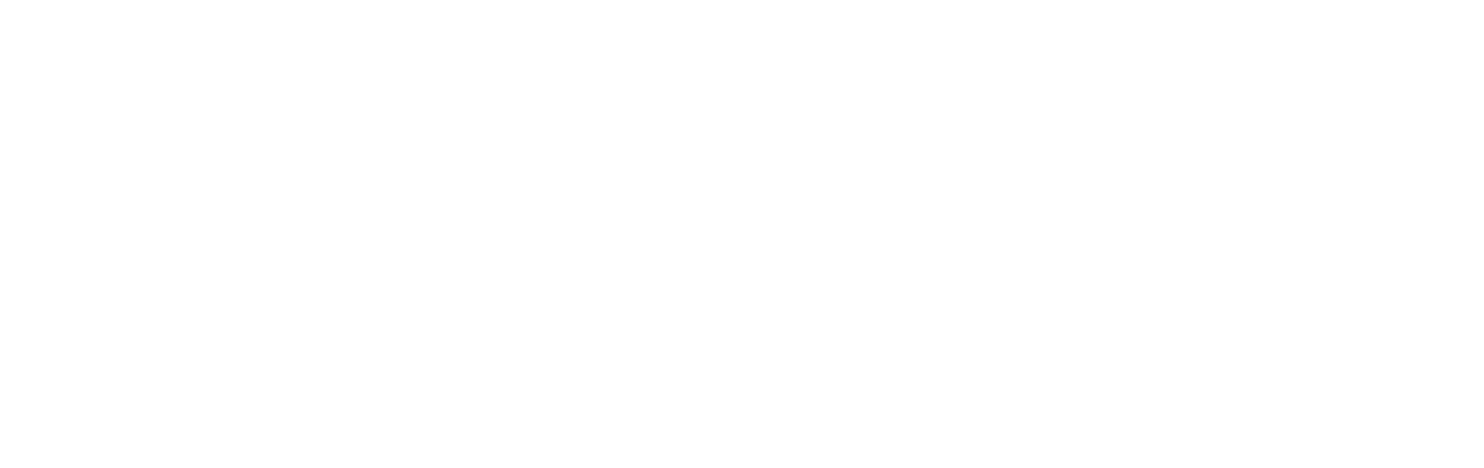
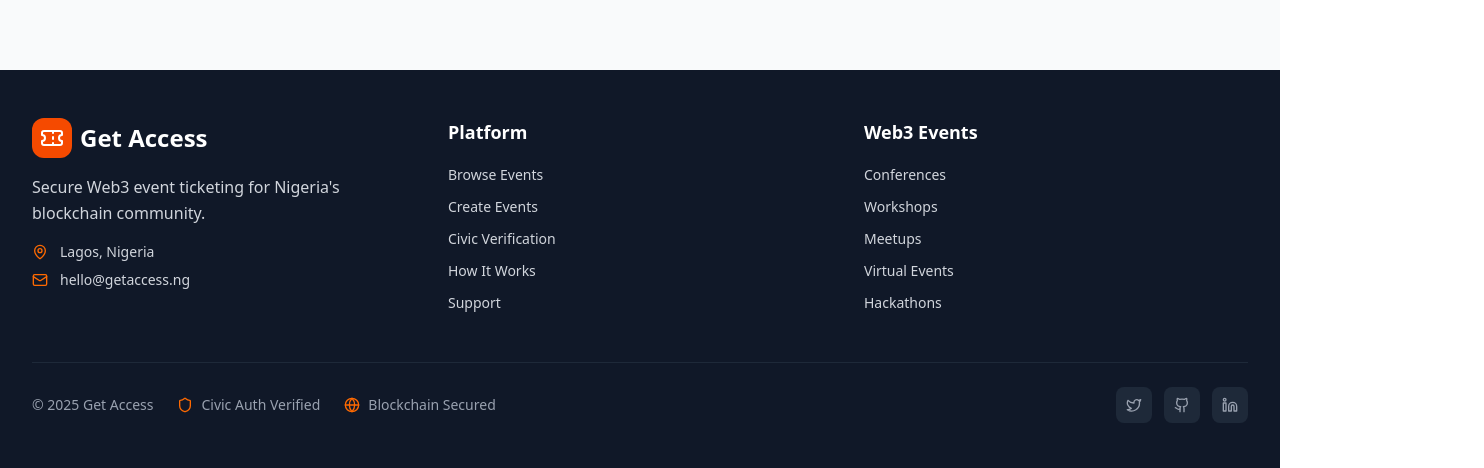
Before and after one commit to vector-10/get-access, a Next.js app: page / in a window 1280 px wide. Shown: the part 3610-4078 px from the top of the page, 1484 px wide, since content can reach past the window. Before the commit the page ends 3501 px from the top, so only its background shows below. Built offline with nearby package versions, Linux system fonts and the light colour scheme; no server answers.

Commit message:
chore: updates

```diff
--- a/app/page.tsx
+++ b/app/page.tsx
@@ -3,6 +3,7 @@
 import Events from "@/components/Events"
 import Partners from "@/components/Partners";
 import Process from  "@/components/Process"
+import Footer from "@/components/Footer";
 
 
 
@@ -14,6 +15,7 @@
       <Events />
       <Partners />
       <Process />
+      <Footer />
     </div>
   );
 }
--- a/components/Footer.tsx
+++ b/components/Footer.tsx
@@ -0,0 +1,99 @@
+import React from 'react';
+import {
+  Mail,
+  MapPin,
+  Twitter,
+  Github,
+  Linkedin,
+  Ticket,
+  Shield,
+  Globe
+} from 'lucide-react';
+
+const Footer = () => {
+  return (
+    <footer className="bg-gray-900 text-white">
+      <div className="max-w-7xl mx-auto px-4 md:px-8 py-12">
+        <div className="grid grid-cols-1 md:grid-cols-3 gap-8">
+
+          <div>
+            <div className="flex items-center space-x-2 mb-4">
+              <div className="w-10 h-10 bg-orange-600 rounded-xl flex items-center justify-center">
+                <Ticket className="h-6 w-6 text-white" />
+              </div>
+              <span className="text-2xl font-bold">Get Access</span>
+            </div>
+
+            <p className="text-gray-300 mb-4 leading-relaxed">
+              Secure Web3 event ticketing for Nigeria's blockchain community.
+            </p>
+
+            <div className="space-y-2">
+              <div className="flex items-center space-x-3 text-gray-300">
+                <MapPin className="h-4 w-4 text-orange-500" />
+                <span className="text-sm">Lagos, Nigeria</span>
+              </div>
+              <div className="flex items-center space-x-3 text-gray-300">
+                <Mail className="h-4 w-4 text-orange-500" />
+                <span className="text-sm">hello@getaccess.ng</span>
+              </div>
+            </div>
+          </div>
+
+          <div>
+            <h3 className="text-lg font-semibold mb-4">Platform</h3>
+            <ul className="space-y-2">
+              <li><a href="#" className="text-gray-300 hover:text-orange-400 transition-colors text-sm">Browse Events</a></li>
+              <li><a href="#" className="text-gray-300 hover:text-orange-400 transition-colors text-sm">Create Events</a></li>
+              <li><a href="#" className="text-gray-300 hover:text-orange-400 transition-colors text-sm">Civic Verification</a></li>
+              <li><a href="#" className="text-gray-300 hover:text-orange-400 transition-colors text-sm">How It Works</a></li>
+              <li><a href="#" className="text-gray-300 hover:text-orange-400 transition-colors text-sm">Support</a></li>
+            </ul>
+          </div>
+
+          <div>
+            <h3 className="text-lg font-semibold mb-4">Web3 Events</h3>
+            <ul className="space-y-2">
+              <li><a href="#" className="text-gray-300 hover:text-orange-400 transition-colors text-sm">Conferences</a></li>
+              <li><a href="#" className="text-gray-300 hover:text-orange-400 transition-colors text-sm">Workshops</a></li>
+              <li><a href="#" className="text-gray-300 hover:text-orange-400 transition-colors text-sm">Meetups</a></li>
+              <li><a href="#" className="text-gray-300 hover:text-orange-400 transition-colors text-sm">Virtual Events</a></li>
+              <li><a href="#" className="text-gray-300 hover:text-orange-400 transition-colors text-sm">Hackathons</a></li>
+            </ul>
+          </div>
+        </div>
+
+        <div className="mt-12 pt-6 border-t border-gray-800">
+          <div className="flex flex-col md:flex-row justify-between items-center space-y-4 md:space-y-0">
+
+            <div className="flex items-center space-x-6 text-gray-400 text-sm">
+              <span>© 2025 Get Access</span>
+              <div className="flex items-center space-x-2">
+                <Shield className="h-4 w-4 text-orange-500" />
+                <span>Civic Auth Verified</span>
+              </div>
+              <div className="flex items-center space-x-2">
+                <Globe className="h-4 w-4 text-orange-500" />
+                <span>Blockchain Secured</span>
+              </div>
+            </div>
+
+            <div className="flex space-x-3">
+              <a href="#" className="w-9 h-9 bg-gray-800 rounded-lg flex items-center justify-center hover:bg-orange-600 transition-colors group">
+                <Twitter className="h-4 w-4 text-gray-400 group-hover:text-white" />
+              </a>
+              <a href="#" className="w-9 h-9 bg-gray-800 rounded-lg flex items-center justify-center hover:bg-orange-600 transition-colors group">
+                <Github className="h-4 w-4 text-gray-400 group-hover:text-white" />
+              </a>
+              <a href="#" className="w-9 h-9 bg-gray-800 rounded-lg flex items-center justify-center hover:bg-orange-600 transition-colors group">
+                <Linkedin className="h-4 w-4 text-gray-400 group-hover:text-white" />
+              </a>
+            </div>
+          </div>
+        </div>
+      </div>
+    </footer>
+  );
+};
+
+export default Footer;
--- a/components/Process.tsx
+++ b/components/Process.tsx
@@ -1,8 +1,8 @@
 import React from 'react';
-import { Shield, Search, Ticket, User, CheckCircle, ArrowRight, LucideIcon } from 'lucide-react';
+import { Shield, Search, Ticket, User, CheckCircle, ArrowRight } from 'lucide-react';
 
 interface ProcessCardProps {
-    icon: LucideIcon;
+    icon: React.ComponentType<{ className?: string }>;
     title: string;
     description: string;
     feature: string;
@@ -13,7 +13,11 @@
 
 const Process = () => {
     const ProcessCard: React.FC<ProcessCardProps> = ({ icon: Icon, title, description, feature, bgClass, hoverClass, decorations }) => (
-        <div className={`relative ${bgClass} ${hoverClass} rounded-3xl p-8 text-white overflow-hidden h-112 md:w-auto w-104 flex-shrink-0 transition-all duration-300 cursor-pointer`}>
+        <div className={`relative ${bgClass} ${hoverClass} rounded-3xl p-8 text-white overflow-hidden flex-shrink-0 transition-all duration-300 cursor-pointer`}
+             style={{
+                 height: '627px',  // 40% increase from original h-112 (448px)
+                 width: '541px'    // 30% increase from original w-104 (416px)
+             }}>
             <div className="relative z-10">
                 <div className="w-16 h-16 bg-white/20 rounded-2xl flex items-center justify-center mb-6">
                     <Icon className="h-8 w-8 text-white" />
@@ -39,8 +43,8 @@
             title: "Civic Verify",
             description: "Secure your identity with Civic Auth's blockchain-based verification system. One-time setup, lifetime trust.",
             feature: "Blockchain secured",
-            bgClass: "bg-gradient-to-br from-orange-500 to-orange-600",
-            hoverClass: "hover:from-orange-400 hover:to-orange-500",
+            bgClass: "bg-gradient-to-br from-orange-400 to-orange-500",
+            hoverClass: "hover:from-orange-600 hover:to-orange-700",
             decorations: (
                 <>
                     <div className="absolute top-4 right-4 w-32 h-32 bg-white/10 rounded-full"></div>
@@ -63,8 +67,8 @@
             title: "Discover Events",
             description: "Browse verified Web3 events across Nigeria. Filter by location, date, and category to find your perfect match.",
             feature: "Verified organizers only",
-            bgClass: "bg-gradient-to-br from-gray-800 to-gray-900",
-            hoverClass: "hover:from-gray-700 hover:to-gray-800",
+            bgClass: "bg-gradient-to-br from-gray-700 to-gray-800",
+            hoverClass: "hover:from-gray-800 hover:to-gray-900",
             decorations: (
                 <>
                     <div className="absolute top-6 right-6">
@@ -91,8 +95,8 @@
             title: "Secure Attend",
             description: "Get your blockchain-secured ticket and attend with confidence. No fraud, no fake tickets, just seamless entry.",
             feature: "Fraud-proof tickets",
-            bgClass: "bg-gradient-to-br from-orange-400 to-amber-500",
-            hoverClass: "hover:from-orange-300 hover:to-amber-400",
+            bgClass: "bg-gradient-to-br from-orange-300 to-amber-400",
+            hoverClass: "hover:from-orange-500 hover:to-amber-600",
             decorations: (
                 <>
                     <div className="absolute top-8 right-8">
@@ -137,13 +141,13 @@
                 </div>
 
                 <div className="mb-16">
-                    <div className="hidden md:grid md:grid-cols-3 gap-8">
+                    <div className="hidden lg:flex lg:justify-center lg:space-x-8">
                         {cards.map((card, index) => (
                             <ProcessCard key={index} {...card} />
                         ))}
                     </div>
 
-                    <div className="md:hidden overflow-x-auto">
+                    <div className="lg:hidden overflow-x-auto">
                         <div className="flex space-x-6 px-4" style={{ width: 'fit-content' }}>
                             {cards.map((card, index) => (
                                 <ProcessCard key={index} {...card} />
```
Also changed, not shown: components/FinalCTA.tsx (deleted).
